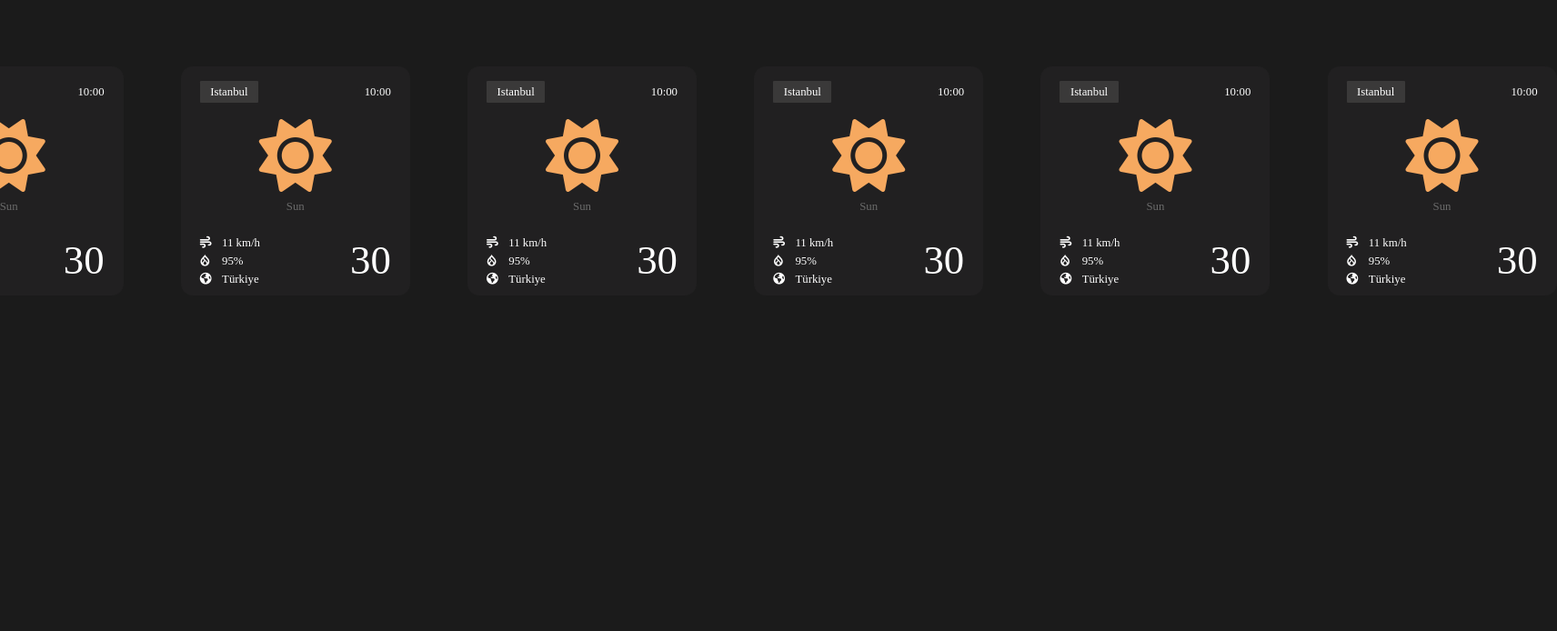
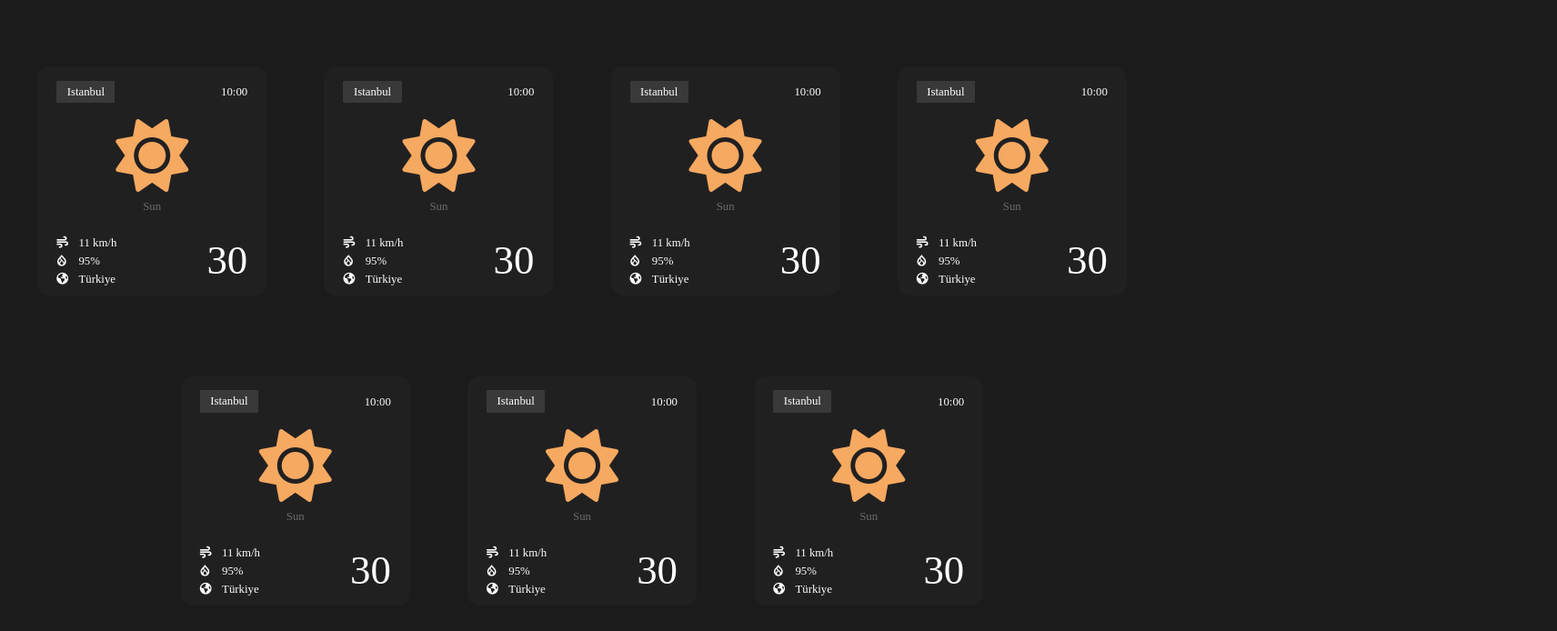
Before and after one commit to barbarosihtiyar/Weather-App, a plain HTML site: page index.html in a window 1280 px wide. Shown: the part 382-1076 px from the top of the page at 91% size, 1712 px wide, since content can reach past the window. Before the commit the page ends 800 px from the top, so only its background shows below. Drawn offline with Linux system fonts and the light colour scheme.

Commit message:
styleWeatherCartDesign

```diff
--- a/main.scss
+++ b/main.scss
@@ -6,6 +6,7 @@ body{
 }
 
 .weather-app{
+    margin-bottom: 5%;
     form{
         text-align: center;
         margin-top: 2%;
@@ -93,4 +94,5 @@ body{
     display: flex;
     gap: 5%;
     justify-content: center;
+    flex-wrap: wrap;
 }
```
Also changed, not shown: main.css, 1 other file.
